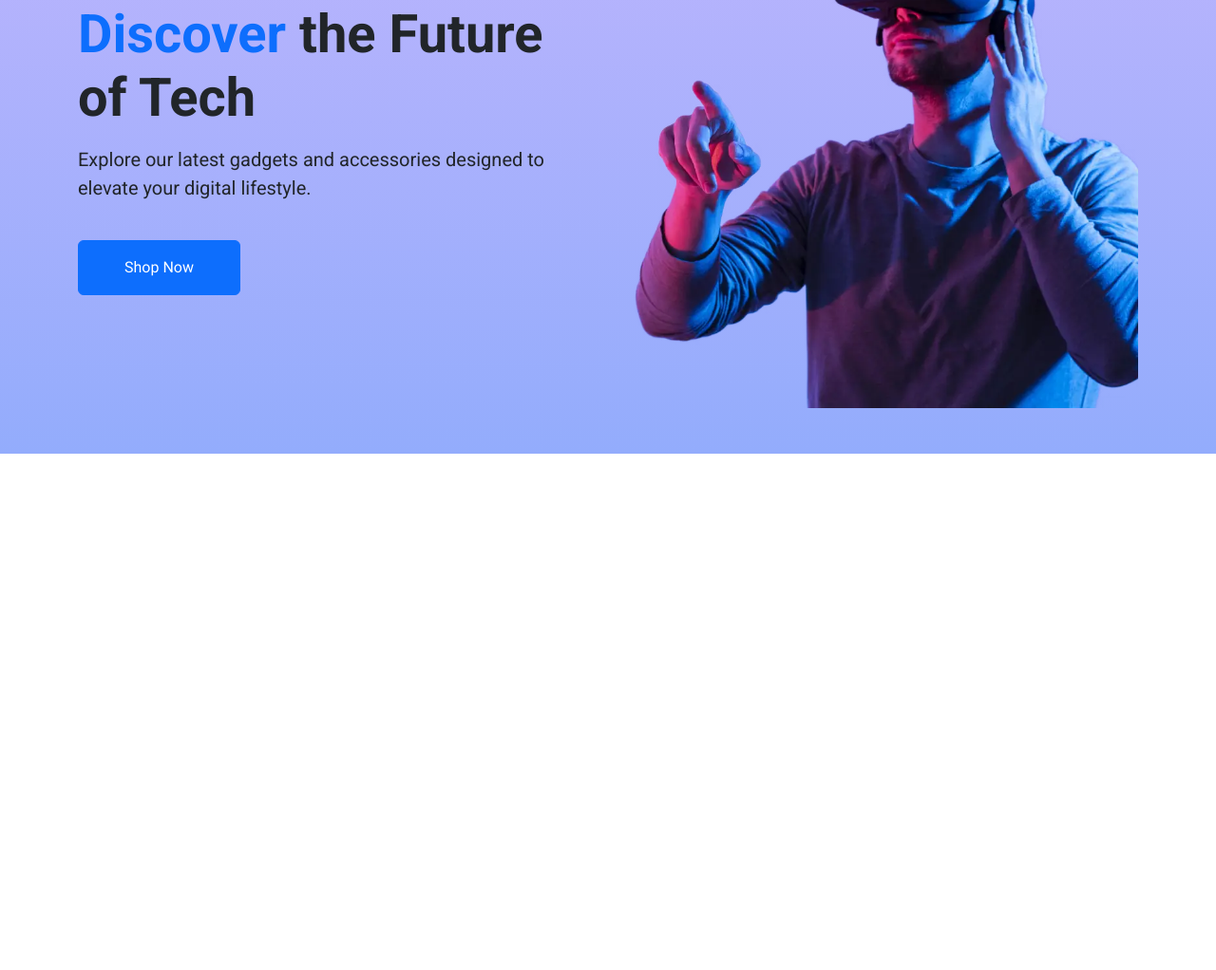
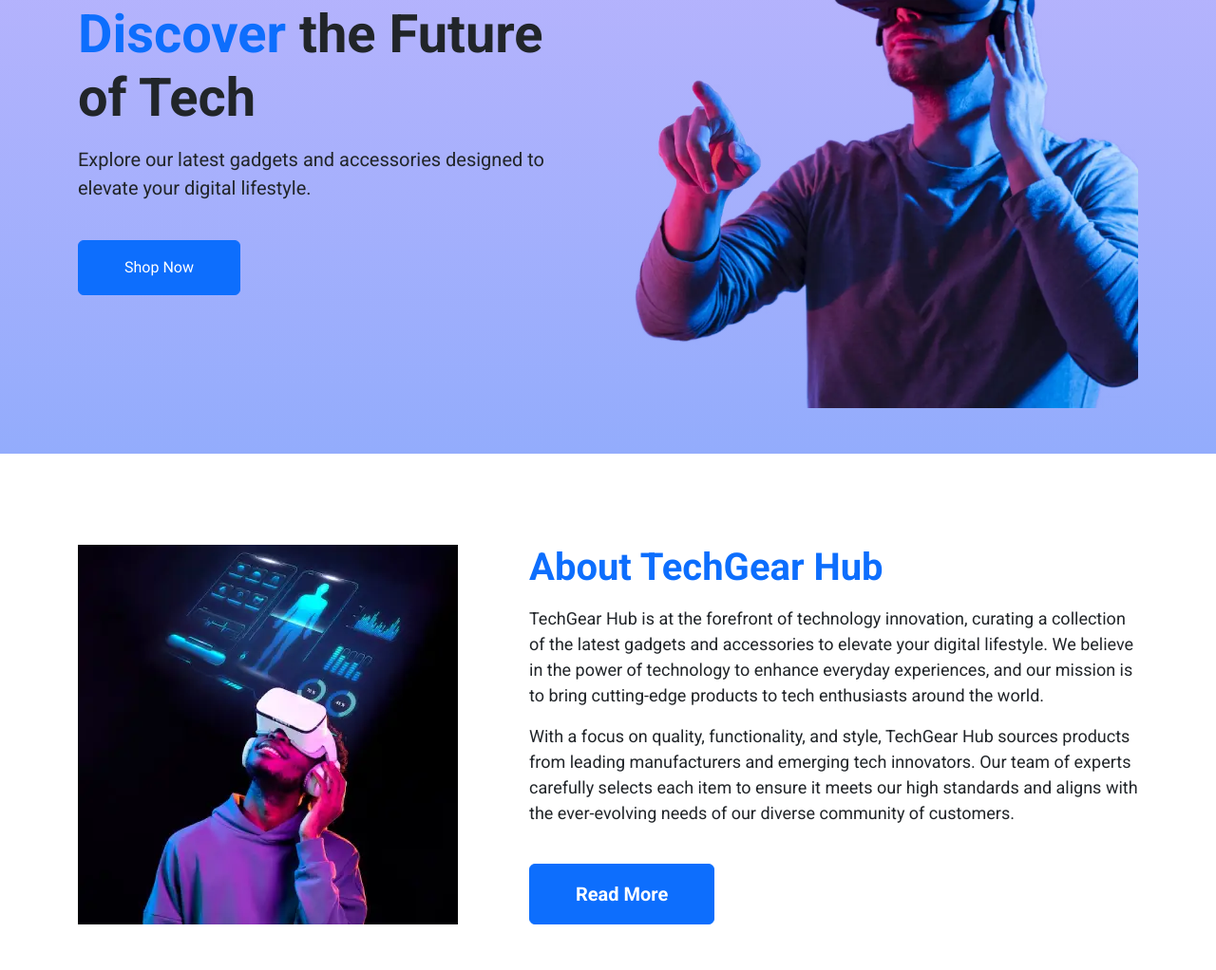
Before and after one commit to ananastasiap/bs-rewise-project, a plain HTML site: page index.html in a window 1280 px wide. Shown: the part 238-1260 px from the top of the page at 95% size. Before the commit the page ends 800 px from the top, so only its background shows below. Drawn offline with nearby package versions, Linux system fonts and the light colour scheme.

Commit message:
feat: about section

```diff
--- a/index.html
+++ b/index.html
@@ -65,6 +65,29 @@
     </section>
   </header>
 
+  <!-- about -->
+  <section class="container py-5 mt-5">
+    <div class="row">
+      <div class="col-12 col-lg-5">
+        <img src="assets/img-1.webp" alt="" class="img-fluid">
+      </div>
+      <div class="col-12 col-lg-7">
+        <h2 class="text-primary mb-3 fs-1 fw-bold">About TechGear Hub</h2>
+        <p>
+          TechGear Hub is at the forefront of technology innovation, curating a collection of the latest gadgets and
+          accessories to elevate your digital lifestyle. We believe in the power of technology to enhance everyday
+          experiences, and our mission is to bring cutting-edge products to tech enthusiasts around the world.
+        </p>
+        <p>
+          With a focus on quality, functionality, and style, TechGear Hub sources products from leading manufacturers
+          and emerging tech innovators. Our team of experts carefully selects each item to ensure it meets our high
+          standards and aligns with the ever-evolving needs of our diverse community of customers.
+        </p>
+        <button class="btn btn-primary mt-4 px-5 py-3 d-inline-block text-capitalize fs-5 fw-bold">Read More</button>
+      </div>
+    </div>
+  </section>
+
   <!-- SCRIPTS -->
   <script src="https://cdn.jsdelivr.net/npm/bootstrap@5.3.3/dist/js/bootstrap.bundle.min.js"
     integrity="sha384-YvpcrYf0tY3lHB60NNkmXc5s9fDVZLESaAA55NDzOxhy9GkcIdslK1eN7N6jIeHz" crossorigin="anonymous">
```
